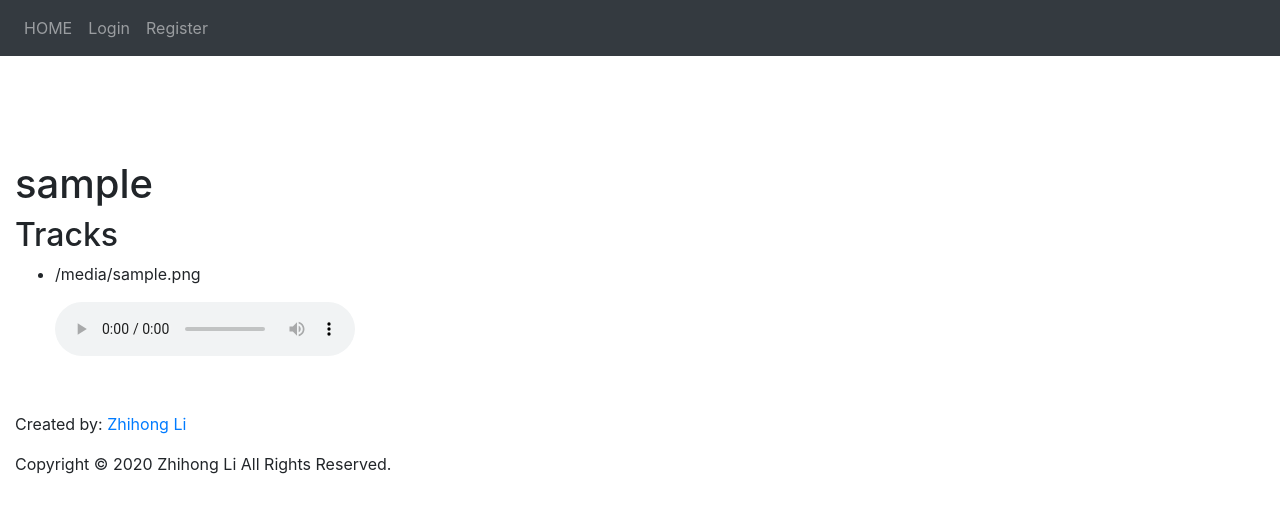
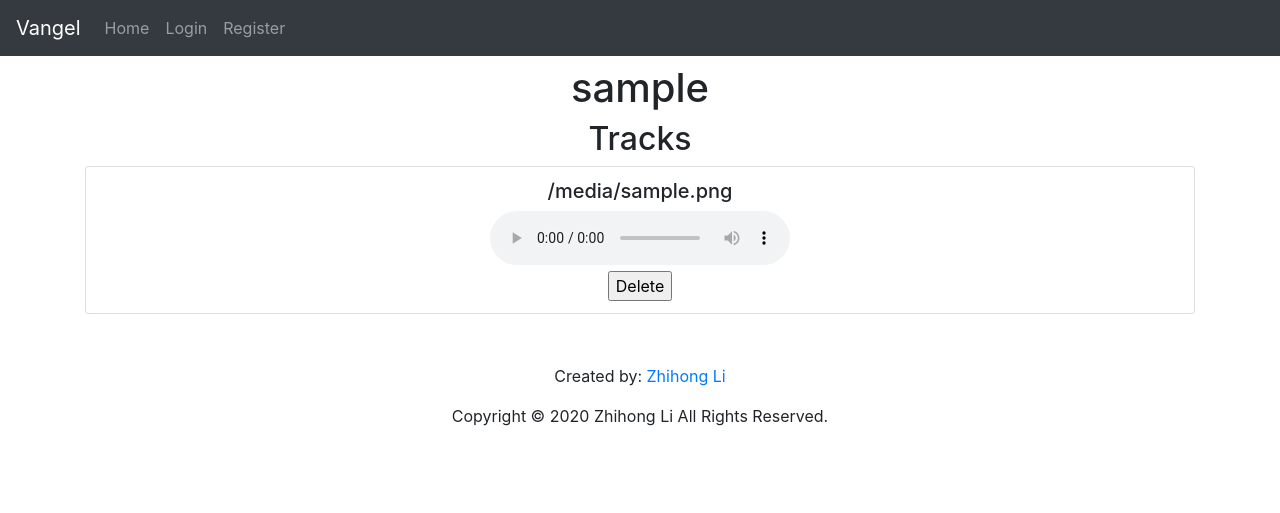
Before and after one commit to georgelzh/SoundCloud-FullStack, a Flask app: a page that uses templates/layout.html in a window 1280 px wide. Shown: the top 513 px of the page. Run offline with Flask 2, Linux system fonts and the light colour scheme; a database or web service that is not in the repository returns one stand-in record (values such as "Sample title"); parts of the project's set-up code (start-up, migrations or seed data) failed here and were passed over; some libraries are stand-ins or nearby versions.

Commit message:
beautify the UI

```diff
--- a/main.py
+++ b/main.py
@@ -251,7 +251,7 @@ def account():
                 return render_template("account.html")
 
 if __name__ == "__main__":
-    app.run(host="0.0.0.0", debug=False)
+    app.run(host="127.0.0.1", debug=False, port=8000)
 
 
 """
--- a/templates/index.html
+++ b/templates/index.html
@@ -1,18 +1,18 @@
 {% extends "layout.html" %}
 
 {% block header %}
-  {% block title %} Music Heaven - Vangle {% endblock %}
+  {% block title %} Vangel - Your Music World {% endblock %}
 {% endblock %}
 
 {% block content %}
+<div class="container text-center">
   {% if g.user %}
   <h1>Hi {{g.user['username']}}, Welcome to Vangel!</h1>
 
   {% else %}
   <h1>Hi Stranger, Welcome to Vangel!</h1>
   {% endif %}
-
-<h3>Enjoy the music!</h3>
   <br>
   <h5>“Where words fail, music speaks.” ― Hans Christian Andersen</h5>
+</div>
 {% endblock %}
--- a/templates/layout.html
+++ b/templates/layout.html
@@ -11,12 +11,17 @@
   <script src="https://maxcdn.bootstrapcdn.com/bootstrap/4.5.0/js/bootstrap.min.js"></script>
 </head>
 <body>
-
+  <header>
     <nav class="navbar navbar-expand-sm bg-dark navbar-dark fixed-top">
-    <ul class="navbar-nav">
+      <a class="navbar-brand" href="#">Vangel</a>
+      <button class="navbar-toggler" type="button" data-toggle="collapse" data-target="#navbarCollapse" aria-controls="navbarCollapse" aria-expanded="false" aria-label="Toggle navigation">
+        <span class="navbar-toggler-icon"></span>
+      </button>
+      <div class="collapse navbar-collapse" id="navbarCollapse">
+        <ul class="navbar-nav mr-auto">
             {% if g.user %}
             <li class="nav-item">
-            <a class="nav-link" href="{{url_for('show_index')}}">HOME</a>
+                <a class="nav-link" href="{{url_for('show_index')}}">Home</a>
             </li>
             <li class="nav-item">
                 <a class="nav-link" href="{{url_for('show_profile', username=g.user['username'])}}">Profile</a>
@@ -33,7 +38,7 @@
 
             {% else %}
             <li class="nav-item">
-        <a class="nav-link" href="{{url_for('show_index')}}">HOME</a>
+            <a class="nav-link" href="{{url_for('show_index')}}">Home</a>
             </li>
             <li class="nav-item">
               <a class="nav-link" href="{{ url_for('login') }}">Login</a>
@@ -44,9 +49,9 @@
             {% endif %}
         </ul>
     </nav>
-  <br>
+  </header>
 
-  <div class = "container-fluid" style="margin-top:80px">
+  <div class = "container text-center" style="margin-top:40px">
       {% with messages = get_flashed_messages() %}
       {% if messages %}
         <ul class=flashes style="margin-top: 20px;">
@@ -62,12 +67,9 @@
     </div>
 
 
-
-<div class="container-fluid" >
-  <footer>
+  <footer class="container text-center">
     <p style="margin-top:50px">Created by: <a href="zhihongli@bennington.edu">Zhihong Li</a></p>
     <p>Copyright © 2020 Zhihong Li All Rights Reserved.</p>
-
   </footer>
 </div>
 {% block javascript %} {% endblock %}
--- a/templates/login.html
+++ b/templates/login.html
@@ -1,7 +1,7 @@
 {% extends "layout.html" %}
 
 {% block header %}
-  {% block title %}Log In{% endblock %}
+  {% block title %}Login{% endblock %}
 {% endblock %}
 
 {% block content %}
--- a/templates/profile.html
+++ b/templates/profile.html
@@ -1,35 +1,36 @@
 {% extends "layout.html" %}
 
 {% block header %}
-  <h1>{% block title %}{{username}} - Vangle{% endblock %}</h1>
+  {% block title %}{{username}} - Vangle{% endblock %}
 {% endblock %}
 
 {% block content %}
-
+<div class="container">
+  <div class="container-fluid">
   <h1> {{username}} </h1>
   <h2> Tracks</h2>
-
+  </div>
   {% if g.user['username'] == username %}
   <a class ='action' href="{{url_for('upload')}}">Upload</a>
   {% endif %}
-
-  <ul>
+  </div>
+  <ul class="list-group">
     {% for track in tracks %}
-      <li>
-        <p>{{track['filename']}}</p>
+      <li class="list-group-item">
+        <h5>{{track['filename']}}</h5>
         {% if g.user['_id'] == track['artist_id'] %}
+        {% endif %}
+        <audio controls>
+          <source src="{{url_for('fetch_music', music_file_id=track['_id'])}}" type="audio/mpeg">
+        </audio>
         <form id="delete_track" action="{{ url_for('delete', music_file_id=track['_id'])}}"
           method="POST">
           <input type="submit" value="Delete" />
         </form>
-        {% endif %}
-        <audio controls>
-          <source src="{{url_for('fetch_music', music_file_id=track['_id'])}}" type="audio/mpeg">
-        </audio>
       </li>
     {% endfor%}
   </ul>
-
+</div>
 {% endblock %}
 
 {% block javascript %}
--- a/templates/register.html
+++ b/templates/register.html
@@ -1,11 +1,11 @@
 {% extends "layout.html" %}
 
 {% block header %}
-  <h1>{% block title %}Register - Vangle{% endblock %}</h1>
+  {% block title %}Register - Vangle{% endblock %}
 {% endblock %}
 
 {% block content %}
-
+<div class="container text-center">
   <form class="form-horizontal" action='/register' method="POST">
       <fieldset>
         <div id="legend">
@@ -55,7 +55,7 @@
         </div>
       </fieldset>
     </form>
-
+  <div>
 {% endblock %}
 
 <!--
--- a/templates/upload.html
+++ b/templates/upload.html
@@ -2,17 +2,17 @@
 {% extends "layout.html" %}
 
 {% block header %}
-  {% block title %}Upload your music - SoundCloud - Vangle{% endblock %}
+  {% block title %}Upload - SoundCloud - Vangle{% endblock %}
 {% endblock %}
 
 
 {% block content %}
     <form method="POST" action="/upload" enctype="multipart/form-data">
-        <label for="track title">Track Title</label><br>
+        <label for="track title"><h5>Track Title</h5></label><br>
         <input type="text" name="track title" required><br>
         <p>Click on the "Choose file" button to upload the audio track file:</p>
         <input type="file" name="music_file" accept= "audio/*" required>
-      <input type="submit">
+      <input type="submit" value="Upload">
     </form>
 {% endblock %}
 
```
Lines whose indentation alone changed are shown as unchanged.
